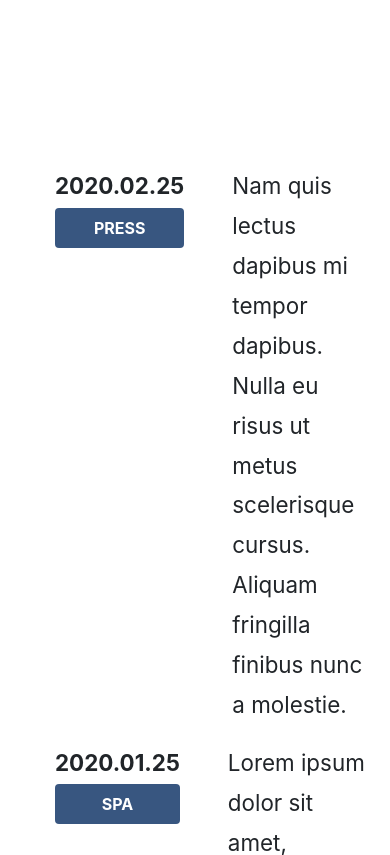
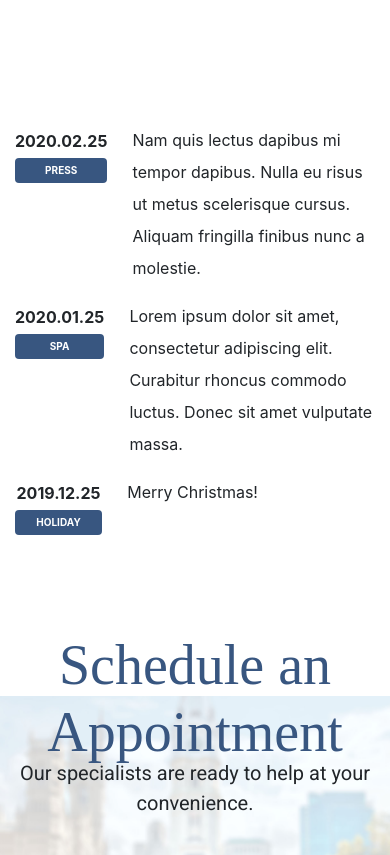
Before and after one commit to everestmedspa/everestmedspa, a plain HTML site: page index.html in a window 390 px wide. Shown: the part 1800-2655 px from the top of the page. Drawn offline with nearby package versions, Linux system fonts and the light colour scheme; a web font is replaced by a local one.

Commit message:
Add files via upload

```diff
--- a/css/master.css
+++ b/css/master.css
@@ -110,24 +110,23 @@ _____________________________________________________________________________*/
 _____________________________________________________________________________*/
 
 .news_ul {
-  margin: -5px 0;
   list-style-type: none;
 }
 
 .news_li_block {
   align-items: flex-start;
   display: flex;
-  padding: 0;
 }
 
 .news_li_head {
   align-items: center;
   display: flex;
+  padding: 5px 0 0;
 }
 
 .news_li_date {
   font-weight: 700;
-  margin-right: 3rem;
+  margin-right: 2.5rem;
 }
 
 .news_li_label {
@@ -146,9 +145,7 @@ _____________________________________________________________________________*/
 
 .news_li_desc {
   color: #545454;
-  line-height: 1;
-  margin-left: 3rem;
-  padding-top: .15rem;
+  margin-left: 7%;
 }
 
 .news_li_desc a {
--- a/css/media.css
+++ b/css/media.css
@@ -18,7 +18,12 @@
   }
 
   .news {
-    padding: 45px 0 40px;
+    margin: 45px 0 145px;
+  }
+
+  .news_ul {
+    padding: 0;
+    margin: 0;
   }
 
   .news_li_block {
@@ -32,20 +37,17 @@
   }
 
   .news_li_date {
-    font-size: 1.4rem;
     margin-bottom: 5px;
     margin-right: 0;
   }
 
   .news_li_label {
-    font-size: 1rem;
     min-height: 25px;
     padding: .5em;
   }
 
   .news_li_desc {
-    font-size: 1.4rem;
-    line-height: 1.78;
+    line-height: 2;
   }
 
   .footer_contact {
```
